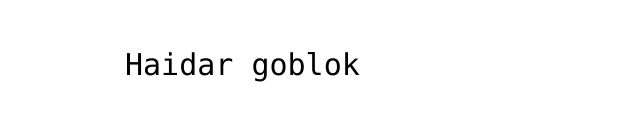
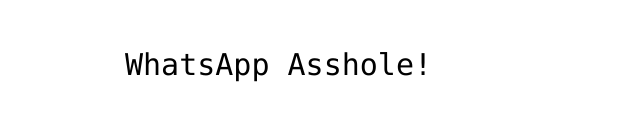
Before and after one commit to ccrsxx/ccrsxx.github.io, a plain HTML site: page index.html in a window 1280 px wide. Shown: the part 341-462 px from the top of the page, without its empty margins (315-955 px from the left). Drawn offline with Linux system fonts and the light colour scheme.

Commit message:
Update index.html

```diff
--- a/index.html
+++ b/index.html
@@ -12,7 +12,7 @@
 <img src="https://octodex.github.com/images/daftpunktocat-thomas.gif" id="octocat" alt="octocat-gif" />
 
 <!-- Change this code here by copy and pasting your template on line 15 -->
-<p>Haidar goblok</p>
+<p>WhatsApp Asshole!</p>
 
 </body>
 </html>
```
